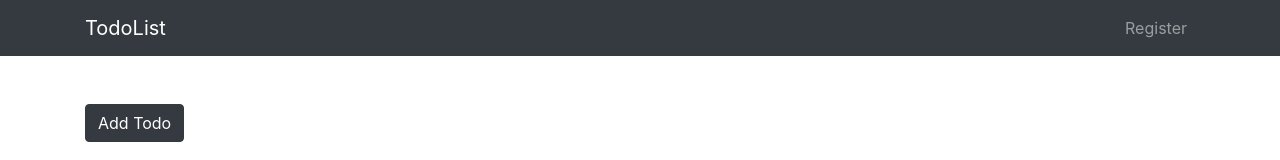
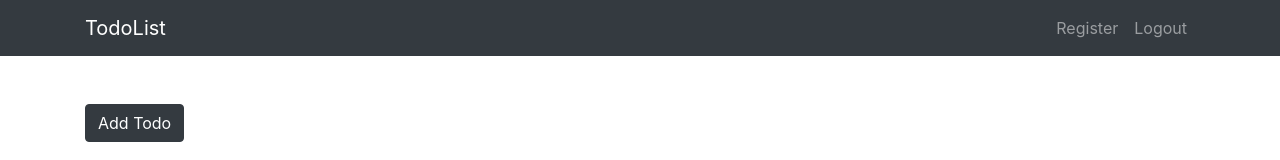
Before and after one commit to kaavyalakshmanan/worksmart, a React (Create React App) app in the folder client/: page / in a window 1280 px wide. Shown: the top 160 px of the page. Built offline with nearby package versions, Linux system fonts and the light colour scheme; no server answers.

Commit message:
Implemented Logout

```diff
--- a/client/src/actions/authActions.js
+++ b/client/src/actions/authActions.js
@@ -52,7 +52,15 @@
                 type: REGISTER_FAIL
             });
         })
+};
+
+// Logout User
+export const logout = () => {
+    return {
+        type: LOGOUT_SUCCESS
+    }
 }
+
 
 // Setup config/headers and token
 export const tokenConfig = getState => {
--- a/client/src/components/AppNavbar.js
+++ b/client/src/components/AppNavbar.js
@@ -4,6 +4,7 @@
 } from 'reactstrap';
 
 import RegisterModal from './auth/RegisterModal';
+import Logout from './auth/Logout';
 
 class AppNavBar extends Component {
     state = {
@@ -28,6 +29,9 @@
                             <NavItem>
                                 <RegisterModal />
                             </NavItem>
+                            <NavItem>
+                                <Logout />
+                            </NavItem>
                         </Nav>
                     </Collapse>
                 </Container>
--- /dev/null
+++ b/client/src/components/auth/Logout.js
@@ -0,0 +1,23 @@
+import React, {Component, Fragment} from 'react';
+import {NavLink} from 'reactstrap'
+import {connect} from 'react-redux';
+import {logout} from '../../actions/authActions'
+import PropTypes from 'prop-types';
+
+export class Logout extends Component {
+    static propTypes = {
+        logout: PropTypes.func.isRequired
+    }
+    render() {
+        return (
+            <Fragment>
+                <NavLink onClick={this.props.logout} href="#">
+                    Logout
+                </NavLink>
+            </Fragment>
+
+        )
+    }
+}
+
+export default connect(null, {logout})(Logout);
```
